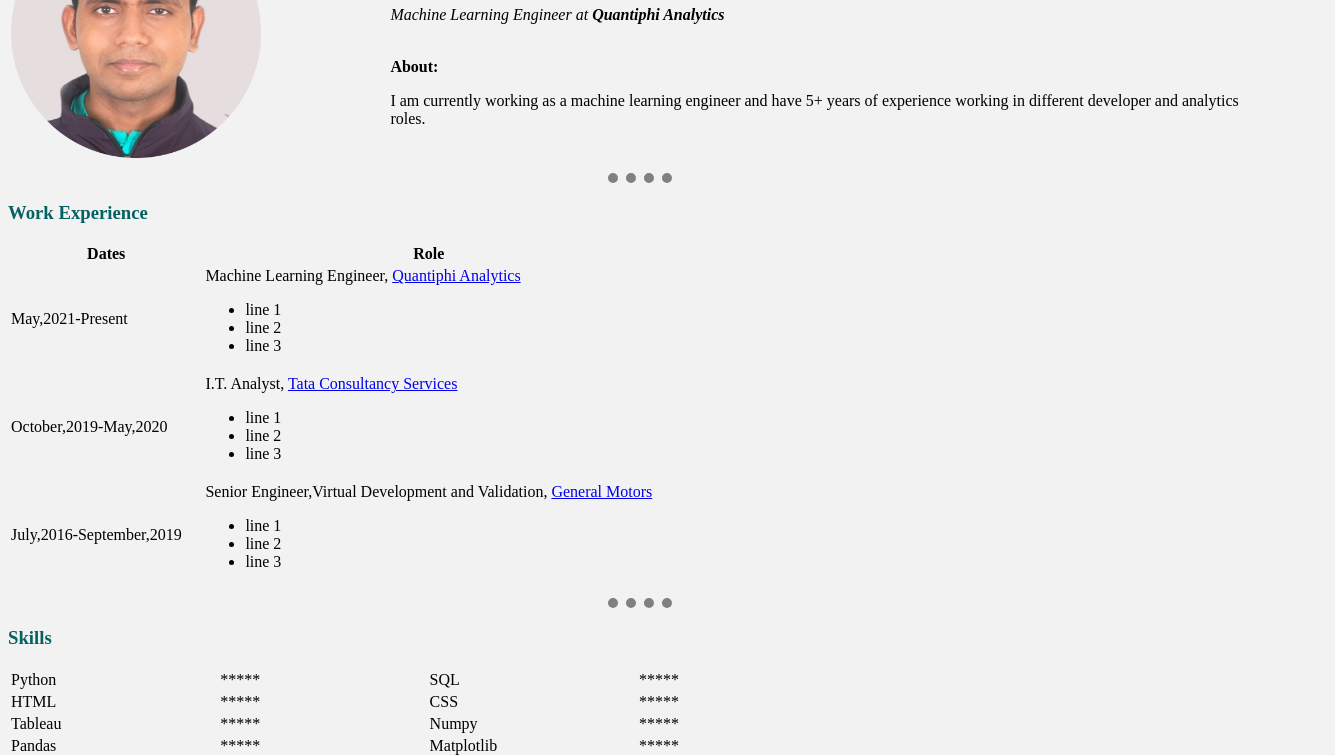
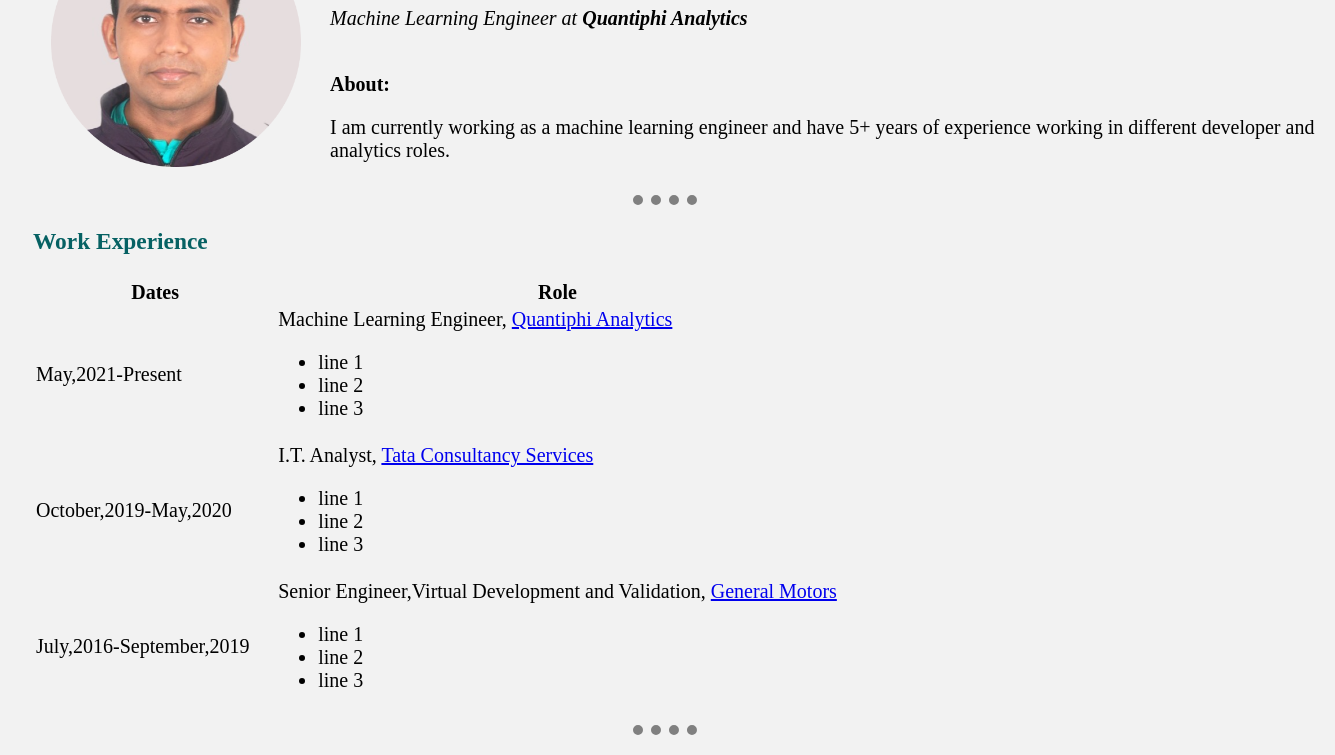
Before and after one commit to Satyaki9207/Personal_website_Satyaki, a plain HTML site: page index.html in a window 1280 px wide. Shown: the part 103-858 px from the top of the page, 1335 px wide, since content can reach past the window. Drawn offline with Linux system fonts and the light colour scheme.

Commit message:
added margins

```diff
--- a/css/styles.css
+++ b/css/styles.css
@@ -1,12 +1,16 @@
+/************************************tag selectors********************************************/
 body {
     background-color:#F2F2F2;
+    font-size: 20px;
+    position:relative;
+    left:25px;
 }
 hr {
     border-color: grey;
     border-style: none;
     border-top-style:dotted;
+    border-width: 10px;
     height:0px;
-    border-width: 10px;
     width:5%;
 }
 
@@ -22,3 +26,9 @@
 h3 {
     color: #066163;
 }
+
+/**********************************class selectors*******************************/
+/*.c1 {
+    background-color: #066163;
+    color : #F2F2F2;
+}*/
--- a/index.html
+++ b/index.html
@@ -14,10 +14,10 @@
 
     <body>
 
-        <table>
+        <table class="c1">
             <tr>
-                <td width="30%"><img src="images/circular-cv-pic.png",alt='Satyaki-Ray ML Engineer'></td>
-                <td width="70%"><h1>Satyaki Ray</h1>
+                <td><img src="images/circular-cv-pic.png",alt='Satyaki-Ray ML Engineer' style="position:relative;left:15px"></td>
+                <td style="position:relative;left:40px;"><h1>Satyaki Ray</h1>
                     <p><em>Machine Learning Engineer at <strong>Quantiphi Analytics</strong></em></p>
                     <br>
                     <strong>About:</strong>
```
